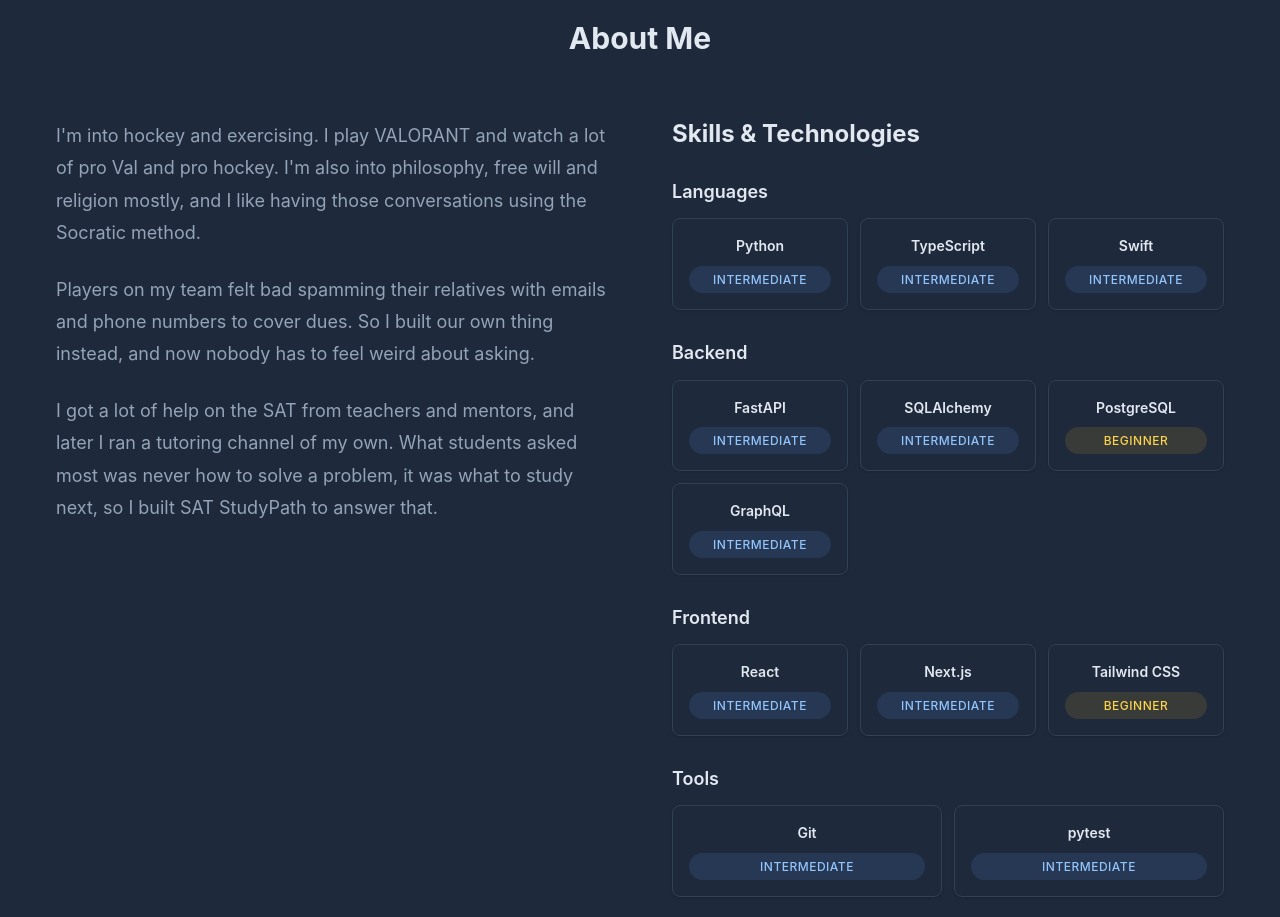
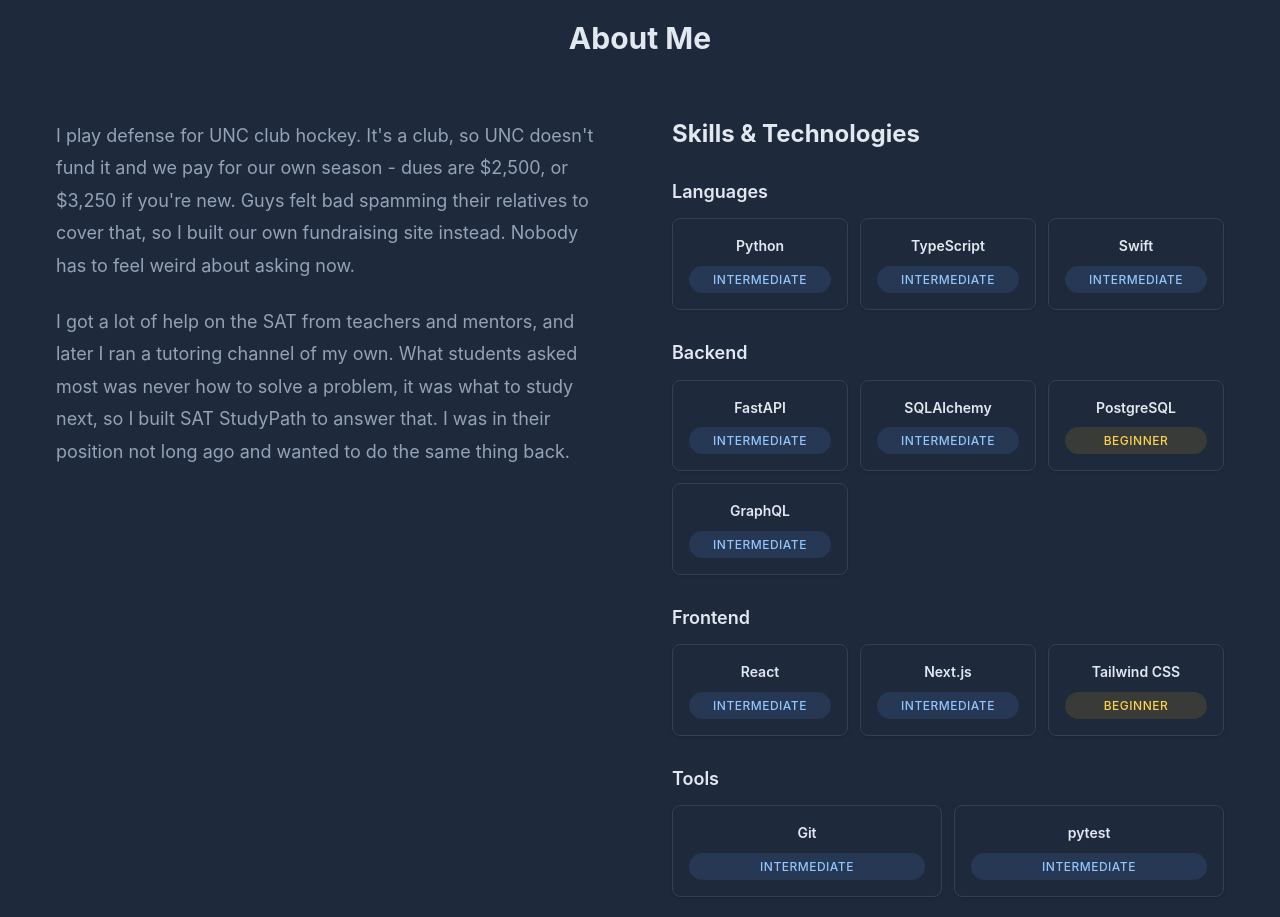
Before and after one commit to andrewpi9/andrewpi9.github.io, a React (Vite) app in the folder portfolio/: page / in a window 1280 px wide. Shown: the part 860-1777 px from the top of the page. Built offline with nearby package versions, Linux system fonts and the light colour scheme.

Commit message:
redoing the about section

```diff
--- a/portfolio/src/components/layout/About.tsx
+++ b/portfolio/src/components/layout/About.tsx
@@ -29,19 +29,16 @@ const About: React.FC = () => {
         <div className="about-content">
           <div className="about-text">
             <p>
-              I'm into hockey and exercising. I play VALORANT and watch a lot of pro Val and pro
-              hockey. I'm also into philosophy, free will and religion mostly, and I like having
-              those conversations using the Socratic method.
-            </p>
-            <p>
-              Players on my team felt bad spamming their relatives with emails and phone numbers
-              to cover dues. So I built our own thing instead, and now nobody has to feel weird
-              about asking.
+              I play defense for UNC club hockey. It's a club, so UNC doesn't fund it and we pay
+              for our own season - dues are $2,500, or $3,250 if you're new. Guys felt bad spamming
+              their relatives to cover that, so I built our own fundraising site instead. Nobody
+              has to feel weird about asking now.
             </p>
             <p>
               I got a lot of help on the SAT from teachers and mentors, and later I ran a tutoring
               channel of my own. What students asked most was never how to solve a problem, it was
-              what to study next, so I built SAT StudyPath to answer that.
+              what to study next, so I built SAT StudyPath to answer that. I was in their position
+              not long ago and wanted to do the same thing back.
             </p>
           </div>
 
```
Also changed, not shown: 3 other files (tests, documents, lock files or other folders).
